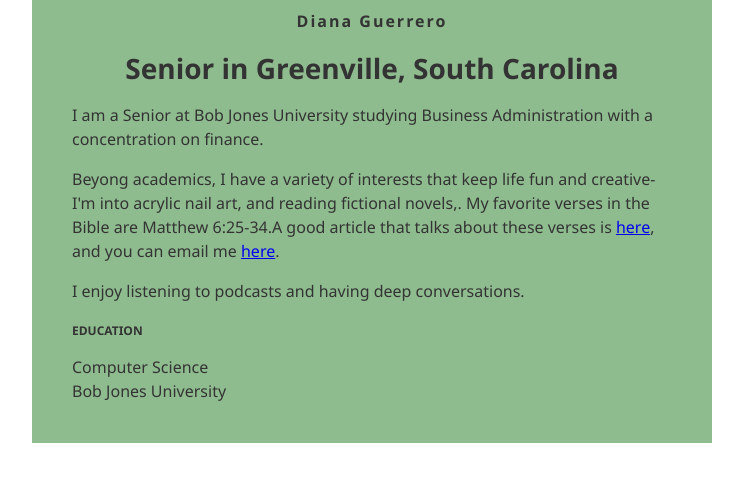
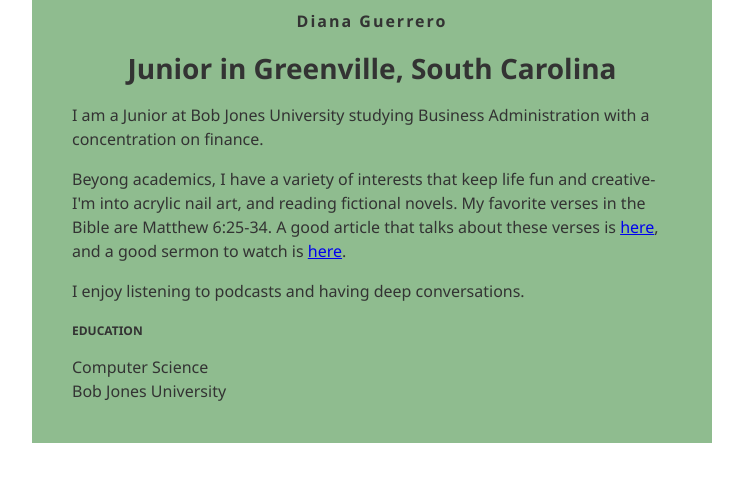
Before and after one commit to guerrerordiana/guerrerordiana.github.io, a plain HTML site: page index.html in a window 1280 px wide. Shown: the whole page, without its empty margins (268-1011 px from the left). Drawn offline with Linux system fonts and the light colour scheme.

Commit message:
Update index.html

```diff
--- a/index.html
+++ b/index.html
@@ -32,13 +32,13 @@ h3 {
 <body>
     <div id="content">
         <h1>Diana Guerrero</h1>
-        <h2>Senior in Greenville, South Carolina</h2>
+        <h2>Junior in Greenville, South Carolina</h2>
 
-         <p>I am a Senior at Bob Jones University studying Business Administration with a concentration on finance.</p>
+         <p>I am a Junior at Bob Jones University studying Business Administration with a concentration on finance.</p>
          <p>
-            Beyong academics, I have a variety of interests that keep life fun and creative- I'm into acrylic nail art, and reading fictional novels,. My favorite verses in the Bible are Matthew 6:25-34.A good article that talks about these verses is
-            <a href="https://g3min.org/sermon-on-the-mount-bible-study%EF%BF%BC/sermon-on-the-mount-lesson-6-matthew-625-34/?srsltid=AfmBOor_8dhuszUADYCnyUonWfi230vsZkEzHlXe6DOD31adJh-Bp6Uf">here</a>, and you can email me
-            <a href="mailto:sgothard@bju.edu">here</a>.
+            Beyong academics, I have a variety of interests that keep life fun and creative- I'm into acrylic nail art, and reading fictional novels. My favorite verses in the Bible are Matthew 6:25-34. A good article that talks about these verses is
+            <a href="https://g3min.org/sermon-on-the-mount-bible-study%EF%BF%BC/sermon-on-the-mount-lesson-6-matthew-625-34/?srsltid=AfmBOor_8dhuszUADYCnyUonWfi230vsZkEzHlXe6DOD31adJh-Bp6Uf">here</a>, and a good sermon to watch is
+            <a href="https://www.youtube.com/watch?v=-I4wwQoOgiQ">here</a>.
          </p>
          <p>
             I enjoy listening to podcasts and having deep conversations.
```
